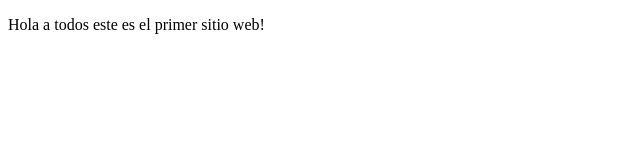
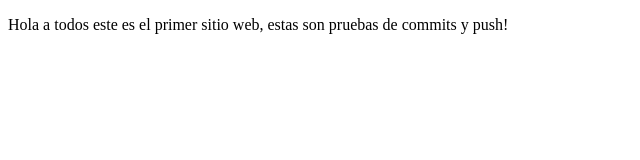
Before and after one commit to pablogp8/proyectoDemoPrework, a plain HTML site: page index.html in a window 1280 px wide. Shown: the whole page, without its empty margins (0-640 px from the left). Drawn offline with Linux system fonts and the light colour scheme.

Commit message:
cambios de mensaje

```diff
--- a/index.html
+++ b/index.html
@@ -8,7 +8,7 @@
 </head>
 <body>
     <p>
-        Hola a todos este es el primer sitio web!
+        Hola a todos este es el primer sitio web, estas son pruebas de commits y push!
     </p>
 </body>
 </html>
```
